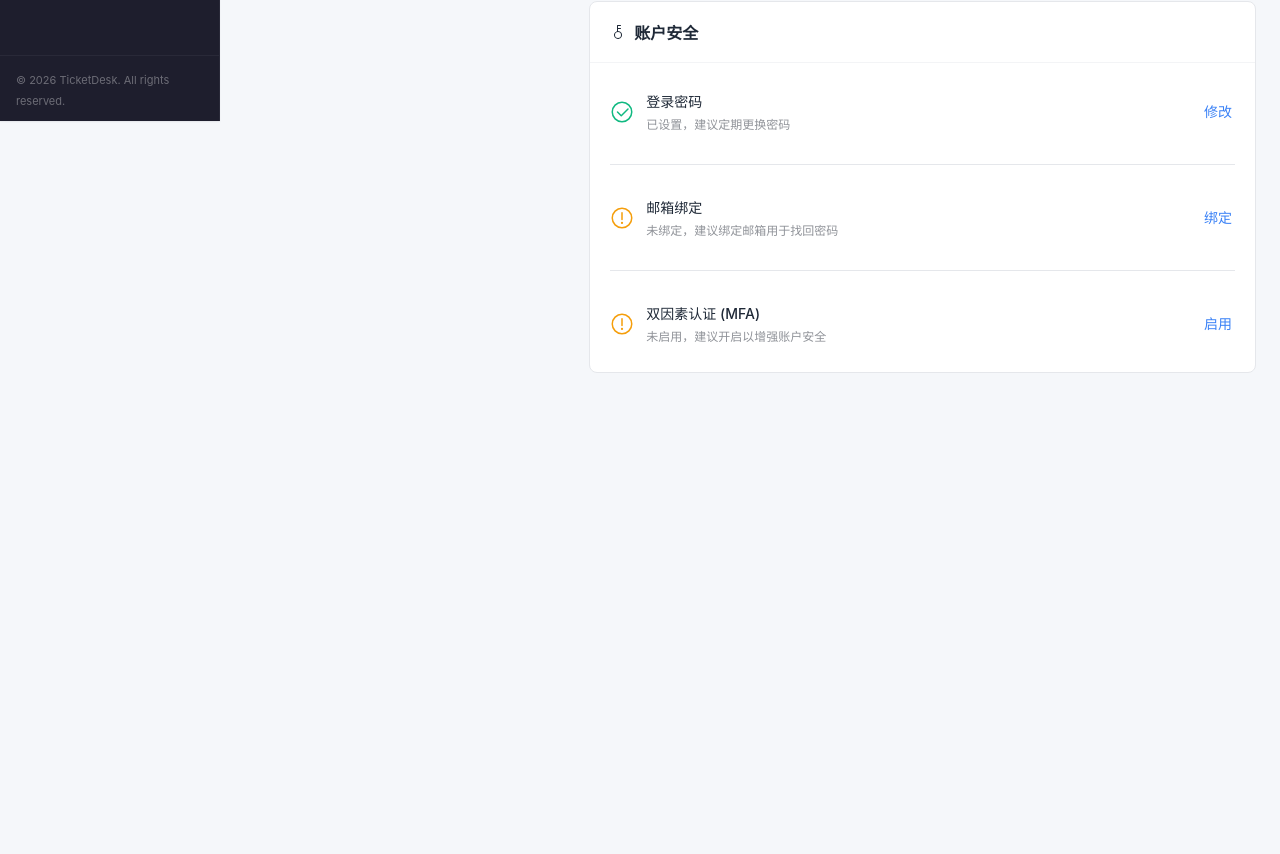
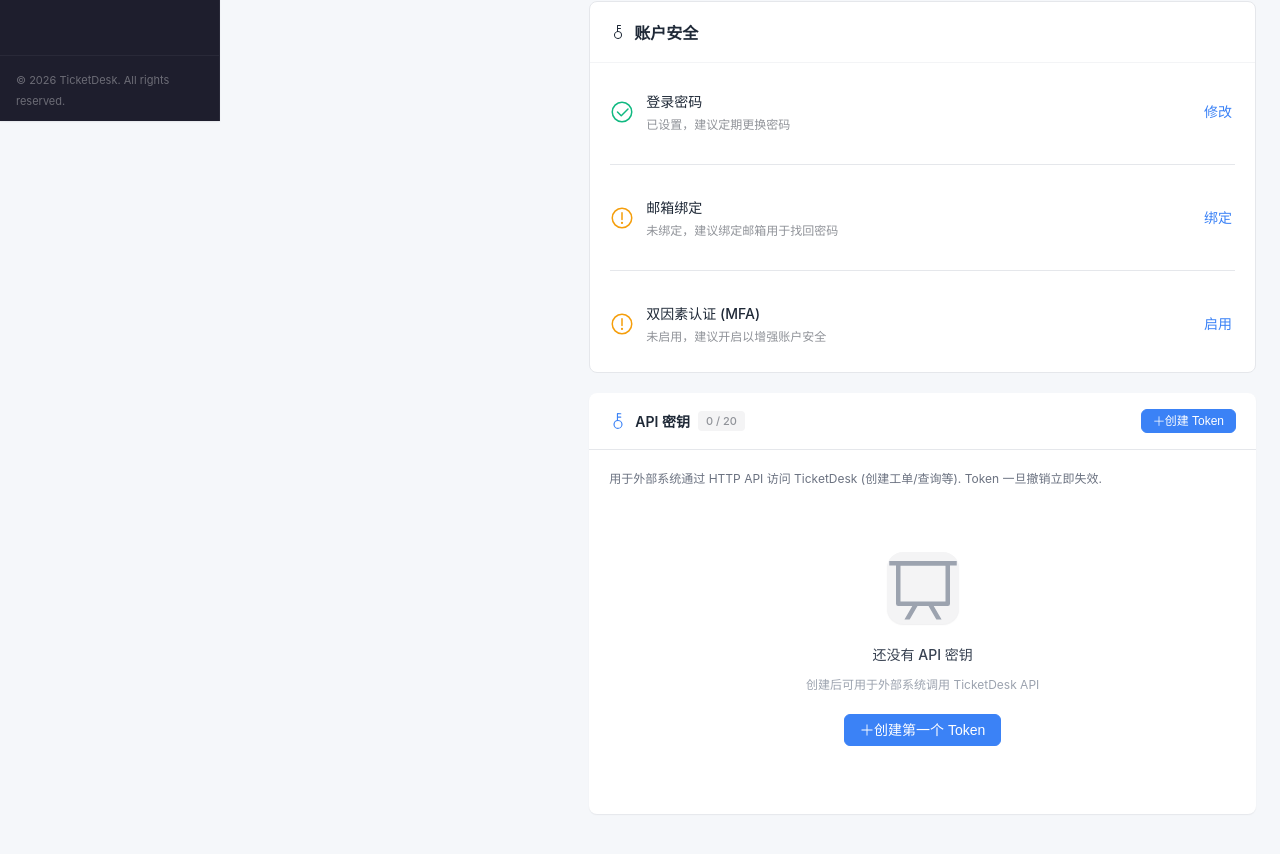
Before and after one commit to imkerbos/TicketDesk, a Vue app in the folder web/: page /profile in a window 1280 px wide. Shown: the part 679-1533 px from the top of the page. Before the commit the page ends 1096 px from the top, so only its background shows below. Built offline with nearby package versions, Linux system fonts and the light colour scheme; no server answers; sample sign-in values are in the browser's storage.

Commit message:
feat(web): Profile 接入 API 密钥区块

```diff
--- a/web/src/views/user/Profile.vue
+++ b/web/src/views/user/Profile.vue
@@ -219,6 +219,9 @@
             </div>
           </div>
         </el-card>
+
+        <!-- API 密钥管理 -->
+        <ApiTokenSection />
       </el-col>
     </el-row>
 
@@ -301,6 +304,7 @@ import { getCurrentUser, updateCurrentUser, updatePassword, getMFAStatus, setupM
 import type { UserProfile, UpdatePasswordRequest } from '@/types/user'
 import type { MFAStatusResponse, MFASetupResponse } from '@/api/user'
 import dayjs from 'dayjs'
+import ApiTokenSection from './components/ApiTokenSection.vue'
 
 // 用户信息
 const profile = ref<UserProfile & { created_at?: string } | null>(null)
```
